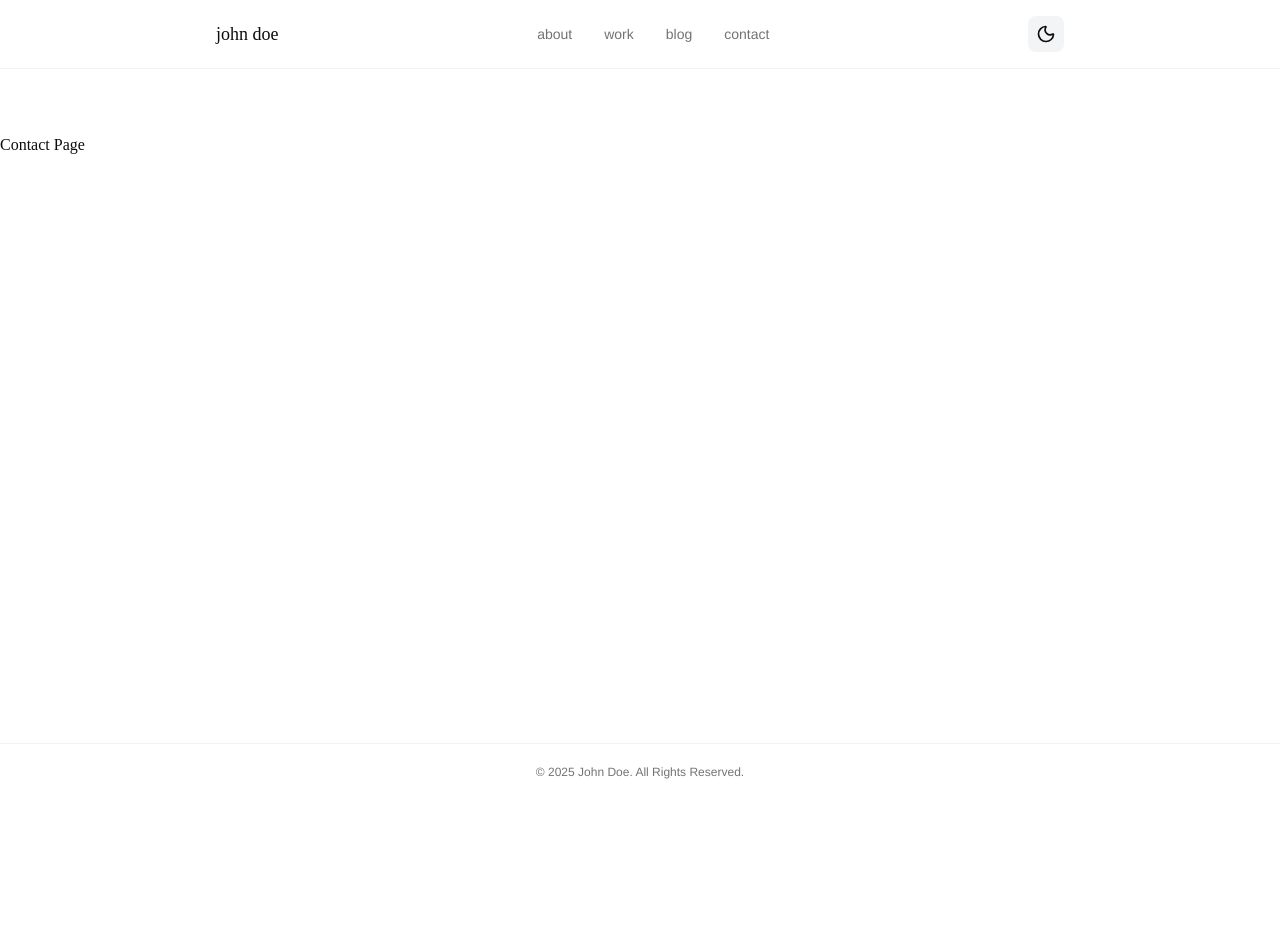
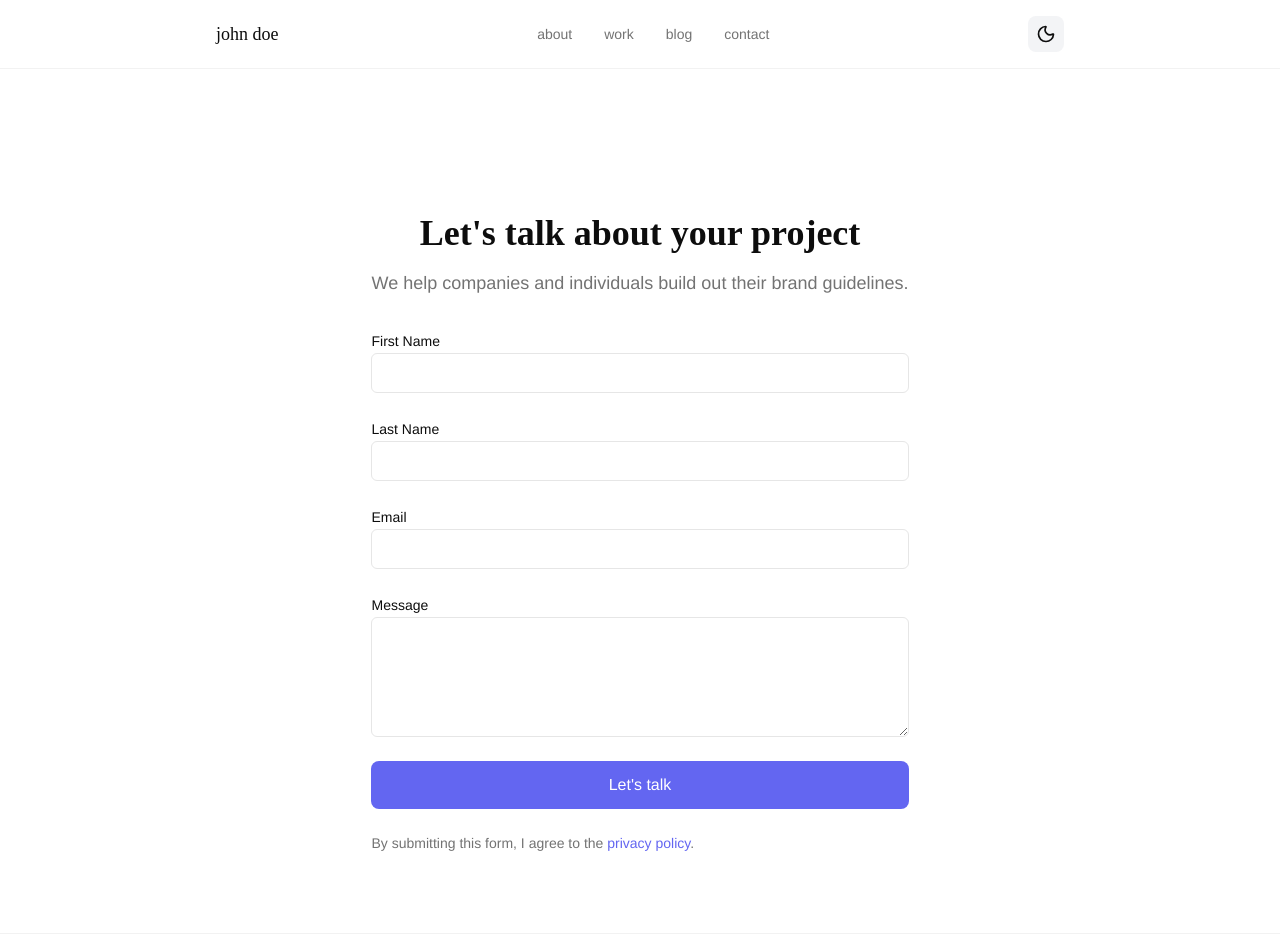
Before and after one commit to HunterJS-bit/portfolio, a Next.js app: page /contact in a window 1280 px wide. Shown: the top 952 px of the page. Before the commit the page ends 800 px from the top, so only its background shows below. Built offline with nearby package versions, Linux system fonts and the light colour scheme.

Commit message:
feat [contact]: added base contact page

```diff
--- a/app/about/page.tsx
+++ b/app/about/page.tsx
@@ -32,19 +32,18 @@ const AboutPage = () => {
                         <h2
                             className="text-gray-900 text-4xl font-bold font-manrope leading-normal lg:text-start text-center">
                             Empowering Each Other to Succeed</h2>
-
-                        <img className="lg:mx-0 mx-auto h-full rounded-3xl object-cover" src="https://pagedone.io/asset/uploads/1717751272.png" alt="about Us image" />
                         <p className="text-gray-500 text-base font-normal leading-relaxed lg:text-start text-center">
                             Every project we've undertaken has been a collaborative effort, where every person
                             involved has left their mark. Together, we've not only constructed buildings but also
                             built enduring connections that define our success story.</p>
+                            <img
+                                        src="/placeholder.svg"
+                                        className="w-full h-full object-cover group-hover:scale-105 transition-transform duration-300"
+                                    />
                         <p className="text-gray-500 text-base font-normal leading-relaxed lg:text-start text-center">
                             Maecenas dictum molestie urna, at auctor urna laoreet nec. Fusce vel eros dui. Maecenas at nibh blandit, hendrerit est eget, laoreet nisi.
                             Integer quis viverra nunc. Fusce ut urna varius, laoreet quam non, lacinia nisl. Sed sed egestas nisl. Mauris interdum, nulla vel pulvinar semper, est est porttitor diam,
-                            vitae tincidunt felis neque vitae turpis. Donec blandit nisi est, pellentesque consectetur purus dapibus sed. Nulla eleifend lorem at ligula suscipit fringilla.
-                            Donec dolor lorem, auctor sit amet urna non, rutrum euismod libero. Vestibulum vel lectus varius, vulputate velit ut, facilisis justo. Nunc vel ipsum elementum, porta enim sit amet, hendrerit lorem.
-                             Integer elementum nisi at diam blandit cursus a quis libero. Aenean a purus bibendum, aliquet nibh hendrerit, tincidunt dui. Phasellus vulputate dolor velit, scelerisque facilisis justo sollicitudin quis.
-                             Sed eu metus interdum mi lobortis consectetu</p>
+                            vitae tincidunt felis neque vitae turpis. Donec blandit nisi est, pellentesque consectetur purus dapibus sed.</p>
                     </div>
                 </div>
         </section>);
--- a/app/components/Contact.tsx
+++ b/app/components/Contact.tsx
@@ -10,7 +10,7 @@ export const Contact = () => {
             <div className="grid md:grid-cols-2 gap-12">
               <div className="space-y-6">
                 <p className="text-muted-foreground leading-relaxed">
-                  I'm always interested in hearing about new opportunities and projects.
+                  Im always interested in hearing about new opportunities and projects.
                   Feel free to connect with me on any of these platforms!
                 </p>
 
--- a/app/components/Navigation.tsx
+++ b/app/components/Navigation.tsx
@@ -41,7 +41,7 @@ export const Navigation = () => {
               blog
             </Link>
             <Link
-              href="/about"
+              href="/contact"
               className="text-sm text-muted-foreground hover:text-foreground transition-colors"
             >
               contact
--- a/app/contact/page.tsx
+++ b/app/contact/page.tsx
@@ -1,5 +1,86 @@
+
+
+
+
 const ContactPage = () => {
-    return (<h1>Contact Page</h1>)
+
+
+
+    const onSubmit = (data: any) => {
+        console.log("Form submitted:", data);
+
+    };
+    return (<div className="max-w-4xl mx-auto px-5 py-20 ">
+
+        <div className="flex justify-center">
+            {/* Contact Form */}
+            <div>
+                <h2 className="text-4xl font-bold text-foreground mb-4 text-center">
+                    Let's talk about your project
+                </h2>
+                <p className="text-muted-foreground mb-8 text-lg text-center">
+                    We help companies and individuals build out their brand guidelines.
+                </p>
+
+                <form className="space-y-6">
+                    <div>
+                        <label className="text-sm font-medium leading-none peer-disabled:cursor-not-allowed peer-disabled:opacity-70">
+                            First Name
+                        </label>
+                        <input
+                            type={"text"}
+                            className={
+                                "flex h-10 w-full rounded-md border border-input bg-background px-3 py-2 text-base ring-offset-background file:border-0 file:bg-transparent file:text-sm file:font-medium file:text-foreground placeholder:text-muted-foreground focus-visible:outline-none focus-visible:ring-2 focus-visible:ring-ring focus-visible:ring-offset-2 disabled:cursor-not-allowed disabled:opacity-50 md:text-sm"}
+                        />
+                    </div>
+                    <div >
+                        <label className="text-sm font-medium leading-none peer-disabled:cursor-not-allowed peer-disabled:opacity-70">
+                            Last Name
+                        </label>
+                        <input
+                            type={"text"}
+                            className={
+                                "flex h-10 w-full rounded-md border border-input bg-background px-3 py-2 text-base ring-offset-background file:border-0 file:bg-transparent file:text-sm file:font-medium file:text-foreground placeholder:text-muted-foreground focus-visible:outline-none focus-visible:ring-2 focus-visible:ring-ring focus-visible:ring-offset-2 disabled:cursor-not-allowed disabled:opacity-50 md:text-sm"}
+                        />
+                    </div>
+
+
+                    <div>
+                        <label className="text-sm font-medium leading-none peer-disabled:cursor-not-allowed peer-disabled:opacity-70">
+                            Email
+                        </label>
+                        <input
+                            type={"text"}
+                            className={
+                                "flex h-10 w-full rounded-md border border-input bg-background px-3 py-2 text-base ring-offset-background file:border-0 file:bg-transparent file:text-sm file:font-medium file:text-foreground placeholder:text-muted-foreground focus-visible:outline-none focus-visible:ring-2 focus-visible:ring-ring focus-visible:ring-offset-2 disabled:cursor-not-allowed disabled:opacity-50 md:text-sm"}
+                        />
+                    </div>
+
+
+                    <div>
+                        <label className="text-sm font-medium leading-none peer-disabled:cursor-not-allowed peer-disabled:opacity-70">
+                            Message
+                        </label>
+                        <textarea
+                            className="flex min-h-[120px] w-full rounded-md border border-input bg-background px-3 py-2 text-sm ring-offset-background placeholder:text-muted-foreground focus-visible:outline-none focus-visible:ring-2 focus-visible:ring-ring focus-visible:ring-offset-2 disabled:cursor-not-allowed disabled:opacity-50" />
+                    </div>
+                    <button type="submit"
+                        className="w-full bg-[#6366f1] hover:bg-[#5856eb] text-white font-medium py-3 rounded-lg cursor-pointer">
+                        Let's talk
+                    </button>
+
+
+                    <p className="text-sm text-muted-foreground">
+                        By submitting this form, I agree to the{" "}
+                        <a href="#" className="text-[#6366f1] hover:underline">
+                            privacy policy
+                        </a>
+                        .
+                    </p>
+                </form>
+            </div>
+        </div>
+    </div>)
 }
 
 export default ContactPage;
```
